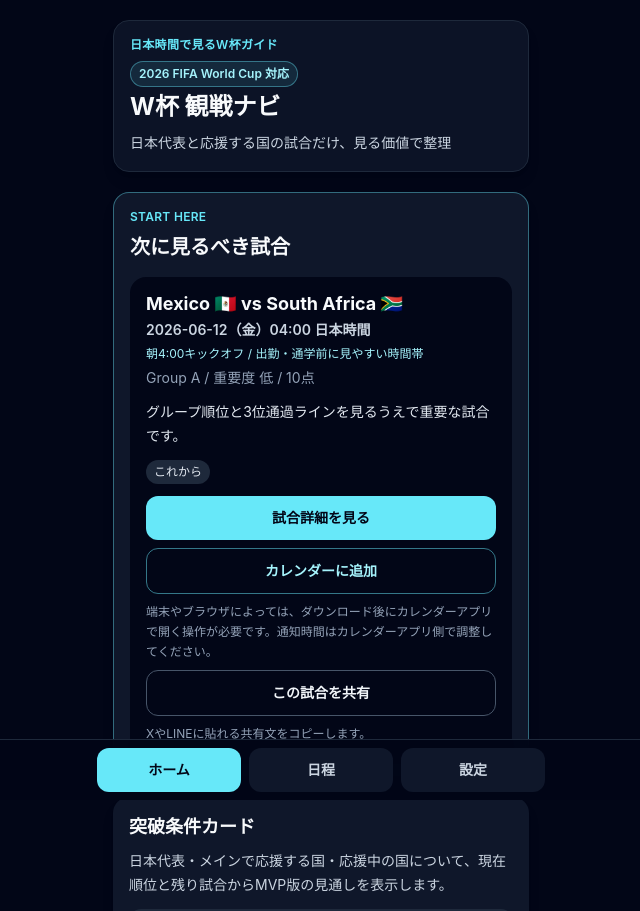
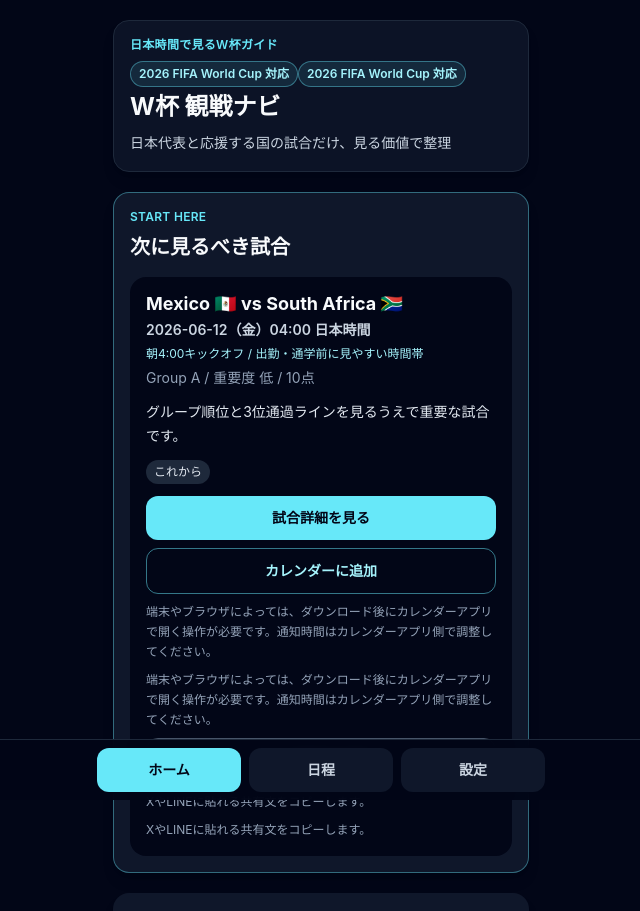
Before and after one commit to semflactal-high-roas/wc-watch-os, a React (Vite) app: page / in a window 1280 px wide. Shown: the top 911 px of the page, without its empty margins (319-959 px from the left). Built offline with nearby package versions, Linux system fonts and the light colour scheme.

Commit message:
Replace DOM polish with React display copy

```diff
--- a/src/App.tsx
+++ b/src/App.tsx
@@ -1,6 +1,7 @@
 import { useEffect, useMemo, useState } from 'react';
 import { loadAppData } from './data/loader';
 import { filterTodayMatches, filterUpcomingMatches } from './logic/dateFilters';
+import { formatJstDateWithWeekday, formatMatchDateTime } from './logic/dateTimeDisplay';
 import { createMatchIcsEvent, downloadIcsFile } from './logic/ics';
 import { getJapanMatchImpactItems } from './logic/japanMatchImpact';
 import { getJapanScenarioSummary, type JapanScenarioSummary } from './logic/japanScenario';
@@ -32,6 +33,7 @@
 
 const preferencesKey = 'wc-watch-os:userPreferences';
 const japanTeamId = 'JPN';
+const calendarHelperText = '端末やブラウザによっては、ダウンロード後にカレンダーアプリで開く操作が必要です。通知時間はカレンダーアプリ側で調整してください。';
 
 const defaultPreferences: UserPreferences = {
   mainFavoriteTeamId: '',
@@ -85,8 +87,6 @@
 const scoreLabel = (match: Match): string => (!match.played || match.homeScore === null || match.awayScore === null ? 'これから' : `${match.homeScore} - ${match.awayScore}`);
 const matchStatusLabel = (match: Match): string => (match.played ? '終了' : 'これから');
 const formatRecord = (row: StandingRow): string => `${row.won}勝 ${row.draw}分 ${row.lost}敗`;
-
-const formatMatchDateTime = (match: Match): string => `${match.date} ${match.kickoffTimeJST} 日本時間`;
 
 const formatMatchStage = (match: Match): string => {
   if (match.stage === 'group' && match.groupId) return `Group ${match.groupId}`;
@@ -204,6 +204,9 @@
       <div className="mx-auto flex min-h-screen max-w-md flex-col px-4 pb-24 pt-5">
         <header className="mb-5 rounded-2xl border border-slate-800 bg-slate-900/80 p-4 shadow-lg">
           <p className="text-xs font-semibold uppercase tracking-wide text-cyan-300">日本時間で見るW杯ガイド</p>
+          <span className="mt-2 inline-flex w-fit rounded-full border border-cyan-300/40 bg-cyan-300/10 px-2 py-1 text-xs font-semibold text-cyan-200">
+            2026 FIFA World Cup 対応
+          </span>
           <h1 className="mt-1 text-2xl font-bold">W杯 観戦ナビ</h1>
           <p className="mt-2 text-sm leading-6 text-slate-300">日本代表と応援する国の試合だけ、見る価値で整理</p>
         </header>
@@ -396,6 +399,7 @@
           <button type="button" onClick={handleDownloadIcs} className="rounded-xl border border-cyan-300/50 px-4 py-3 text-sm font-bold text-cyan-200 transition hover:bg-cyan-300/10">
             カレンダーに追加
           </button>
+          <p className="text-xs leading-5 text-slate-400">{calendarHelperText}</p>
           <ShareButton onClick={handleShare} status={shareStatus} />
         </div>
       </div>
@@ -421,6 +425,7 @@
       <button type="button" onClick={onClick} className="w-full rounded-xl border border-slate-600 px-4 py-3 text-sm font-bold text-slate-100 transition hover:bg-slate-800">
         この試合を共有
       </button>
+      <p className="text-xs leading-5 text-slate-400">XやLINEに貼れる共有文をコピーします。</p>
       {status === 'copied' && <p className="text-xs font-semibold text-emerald-300">共有文をコピーしました</p>}
       {status === 'error' && <p className="text-xs font-semibold text-rose-300">コピーできませんでした。手動で選択してコピーしてください。</p>}
     </div>
@@ -483,7 +488,7 @@
         <Metric label="次の日本戦" value={scenario.nextOpponentName ? `${scenario.nextOpponentName}戦` : '未登録'} />
         <Metric label="次戦キックオフ" value={scenario.nextMatch ? formatMatchDateTime(scenario.nextMatch) : '未登録'} />
       </div>
-      <TimeOfDayInfo match={scenario.nextMatch ?? { id: 'fallback', homeTeamId: japanTeamId, awayTeamId: japanTeamId, homeScore: null, awayScore: null, played: false, date: '', kickoffTimeJST: '', stage: 'group', groupId: 'F' }} />
+      {scenario.nextMatch && <TimeOfDayInfo match={scenario.nextMatch} />}
       <div className="flex flex-wrap gap-2">
         {scenario.rivals.map((team) => <span key={team.id} className="rounded-full bg-slate-800 px-3 py-2 text-xs font-semibold text-slate-200">{teamName(teams, team.id)}</span>)}
       </div>
@@ -600,6 +605,7 @@
         <div className="space-y-2">
           <h2 className="text-lg font-semibold">試合一覧</h2>
           <p className="text-sm leading-6 text-slate-300">見たい切り口を選んで、全72試合から必要な試合だけを絞り込めます。</p>
+          <p className="text-xs leading-5 text-cyan-200">日付と時刻はすべて日本時間で表示しています。</p>
         </div>
         <div className="flex flex-wrap gap-2">
           {filterOptions.map((option) => {
@@ -636,7 +642,7 @@
     <section className="space-y-5 rounded-2xl bg-slate-900 p-4 shadow-lg">
       <div className="space-y-2">
         <h2 className="text-lg font-semibold">応援する国の設定</h2>
-        <p className="text-sm leading-6 text-slate-300">応援する国の設定はこの端末のブラウザに保存されます。</p>
+        <p className="text-sm leading-6 text-slate-300">応援する国の設定はこの端末のブラウザに保存されます。応援する国を設定すると、Homeのおすすめ試合や日程フィルターに反映されます。メインで応援する国はおすすめ試合の優先度に強く反映されます。一緒に追いかける国は、日程フィルターや関連試合に反映されます。</p>
       </div>
       <label className="block space-y-2">
         <span className="text-sm font-semibold text-slate-200">メインで応援する国</span>
@@ -724,7 +730,7 @@
           <h2 className="text-2xl font-bold leading-tight">{teamName(teams, match.homeTeamId)} vs {teamName(teams, match.awayTeamId)}</h2>
         </div>
         <div className="grid grid-cols-2 gap-2 text-sm">
-          <Metric label="日付" value={match.date} />
+          <Metric label="日付" value={formatJstDateWithWeekday(match.date)} />
           <Metric label="キックオフ" value={`${match.kickoffTimeJST} 日本時間`} />
           <Metric label="時間帯" value={formatKickoffWithTimeOfDay(match.kickoffTimeJST)} />
           <Metric label="ラウンド" value={formatMatchStage(match)} />
@@ -733,8 +739,8 @@
         </div>
         <p className="rounded-xl bg-slate-800 px-3 py-2 text-sm leading-6 text-cyan-100">{getJstViewingHint(match.kickoffTimeJST)}</p>
         <button type="button" onClick={handleDownloadIcs} className="w-full rounded-xl bg-cyan-300 px-4 py-3 text-sm font-bold text-slate-950 transition hover:bg-cyan-200">カレンダーに追加</button>
+        <p className="text-xs leading-5 text-slate-400">{calendarHelperText}</p>
         <ShareButton onClick={handleShare} status={shareStatus} />
-        <p className="text-xs leading-5 text-slate-400">端末やブラウザによっては、ダウンロード後にカレンダーアプリで開く操作が必要です。</p>
         <div className="flex flex-wrap gap-2">{match.reasonTags.map((tag) => <span key={tag} className="rounded-full bg-slate-700 px-2 py-1 text-xs text-slate-200">{tag}</span>)}</div>
       </section>
 
@@ -811,7 +817,7 @@
     <div className="space-y-3 rounded-xl bg-slate-800 p-3">
       <div className="space-y-2">
         <h3 className="text-sm font-semibold text-cyan-300">3位通過ライン</h3>
-        <p className="text-sm leading-6 text-slate-300">8位を現在の通過ラインとして表示します。</p>
+        <p className="text-sm leading-6 text-slate-300">各組3位のうち、成績上位8チームが通過します。ここでは現在の8番目をボーダーとして表示します。</p>
       </div>
       <div className="rounded-xl border border-cyan-300/30 bg-slate-900 p-3">
         <p className="text-xs font-semibold text-slate-400">現在の8位ライン</p>
```
